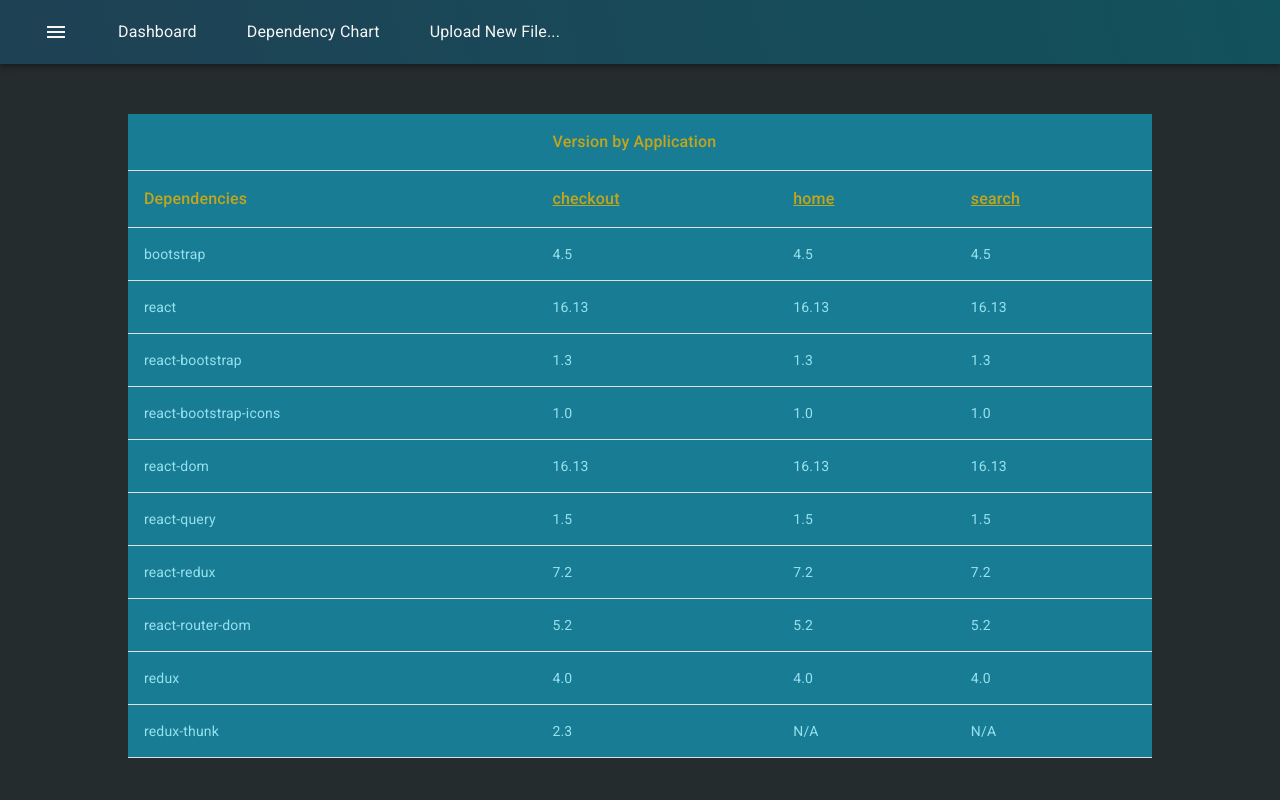
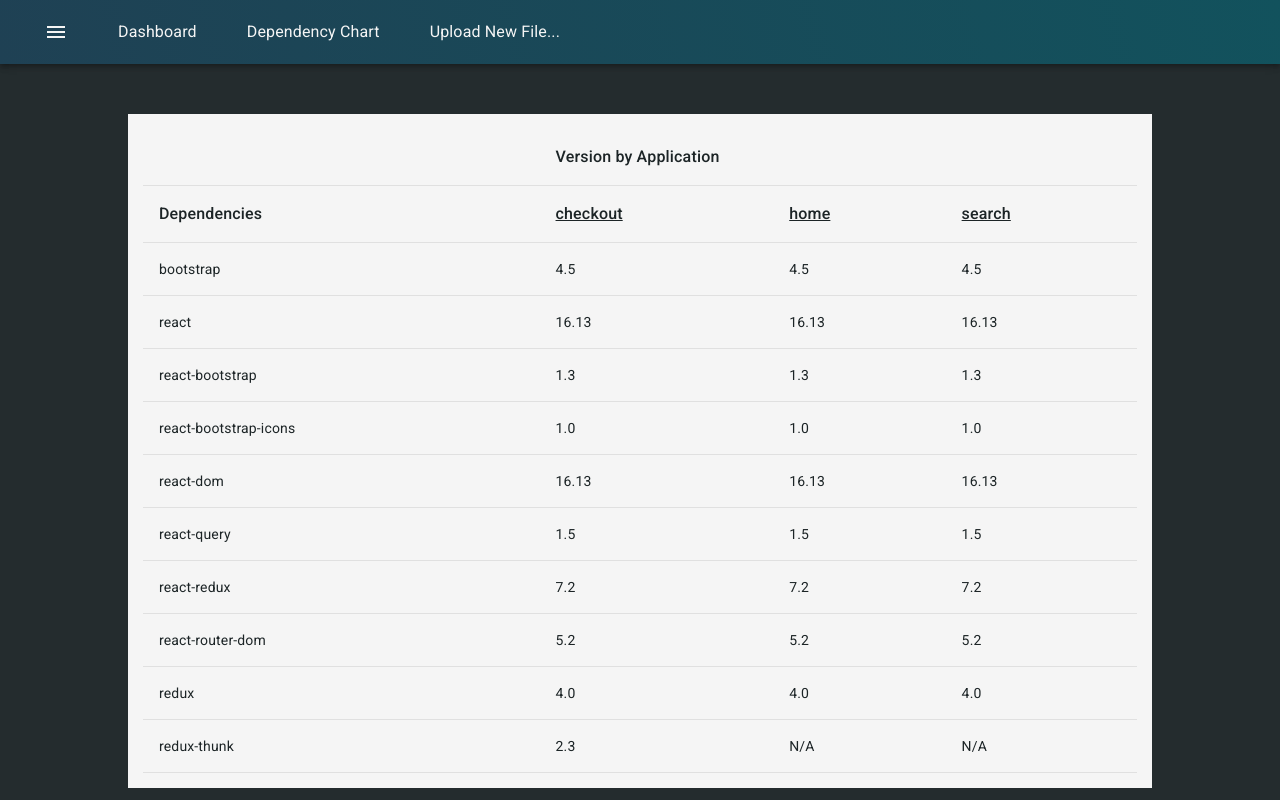
Before and after one commit to oslabs-beta/atriom-dashboard, a React app: page /dependencies in a window 1280 px wide. Built offline with nearby package versions, Linux system fonts and the light colour scheme; a web font is replaced by a local one.

Commit message:
table colors

```diff
--- a/src/styles/DependencyChart.scss
+++ b/src/styles/DependencyChart.scss
@@ -1,20 +1,21 @@
 .DependencyChart {
-  background: #187d94;
+  background: #f5f5f5;
   margin-top: 50px;
   margin-left: 10%;
   margin-right: 10%;
   display: inline-block;
+  padding: 15px;
   width: 80%;
 
   .headerCell {
-    color: #c3a51d;
+    color: #1c2426;
     font-size: 1em;
     a:link,
     a:visited {
-      color: #c3a51d;
+      color: #1c2426;
     }
   }
   .cell {
-    color: #96e1ee;
+    color: #1c2426;
   }
 }
```
